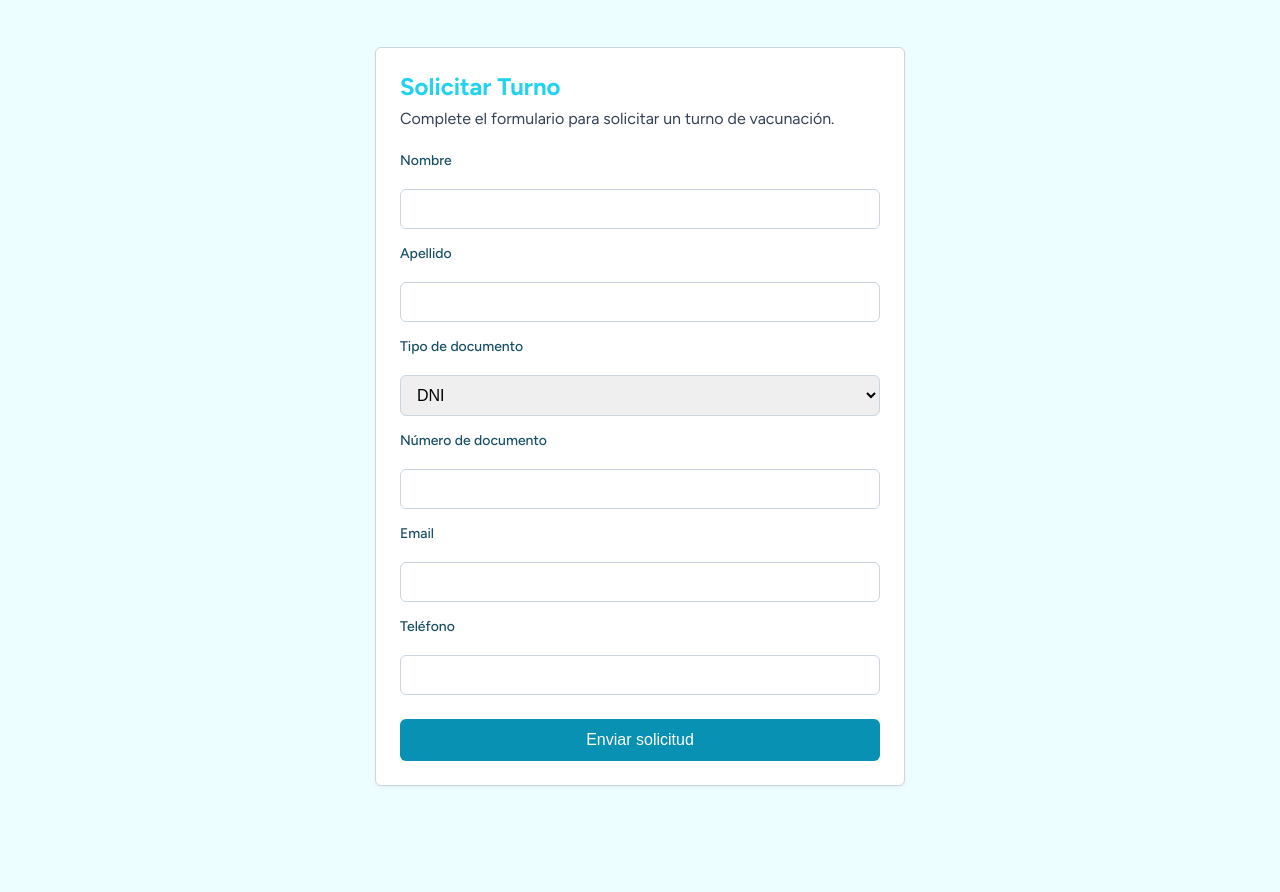
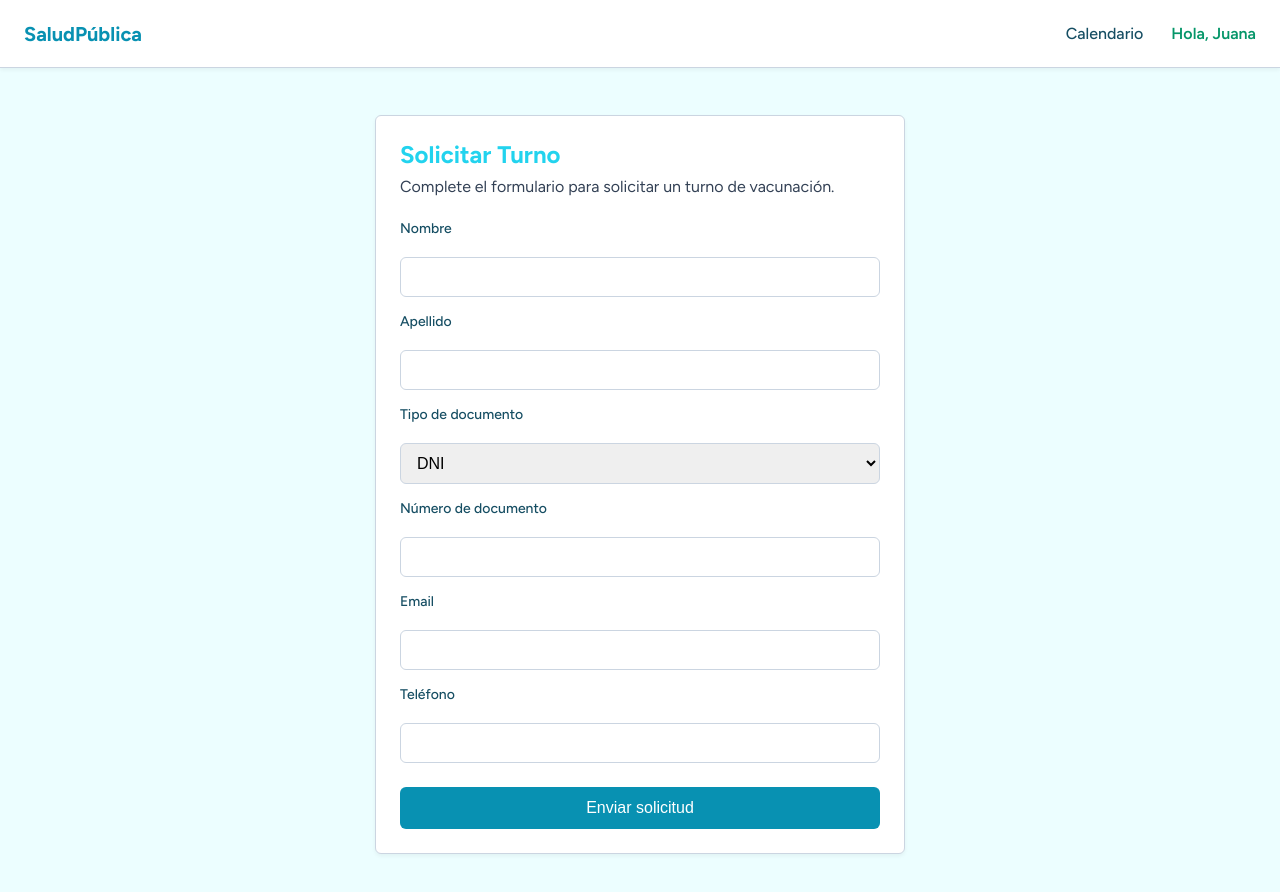
Before and after one commit to adrianabadin/fiebrehemorragica, a Next.js app: page / in a window 1280 px wide. Shown: the top 892 px of the page. Before the commit the page ends 832 px from the top, so only its background shows below. Built offline with nearby package versions, Linux system fonts and the light colour scheme.

Commit message:
feat: add Header with mock auth state

```diff
--- a/src/app/layout.tsx
+++ b/src/app/layout.tsx
@@ -1,5 +1,6 @@
 import type { Metadata } from "next";
 import "./globals.css";
+import Header from "../components/Header";
 
 export const metadata: Metadata = {
   title: "Turnos - Vacunación Fiebre Hemorrágica",
@@ -12,7 +13,10 @@ export default function RootLayout({ children }: { children: React.ReactNode })
       <head>
         <link href="https://fonts.googleapis.com/css2?family=Figtree:wght@300;400;500;600;700&display=swap" rel="stylesheet" />
       </head>
-      <body>{children}</body>
+      <body>
+        <Header />
+        <main>{children}</main>
+      </body>
     </html>
   );
 }
--- /dev/null
+++ b/src/components/Header.module.css
@@ -0,0 +1,60 @@
+/* src/components/Header.module.css */
+.header {
+  background-color: var(--surface);
+  border-bottom: 1px solid var(--border);
+  padding: 16px 24px;
+  display: flex;
+  justify-content: space-between;
+  align-items: center;
+  position: sticky;
+  top: 0;
+  z-index: 50;
+  box-shadow: var(--shadow-sm);
+}
+
+.logo {
+  font-weight: 700;
+  color: var(--primary);
+  text-decoration: none;
+  font-size: 1.25rem;
+}
+
+.nav {
+  display: flex;
+  gap: 16px;
+  align-items: center;
+}
+
+.link {
+  color: var(--text-main);
+  text-decoration: none;
+  font-weight: 500;
+  padding: 8px 12px;
+  border-radius: var(--radius-md);
+  transition: background-color 0.2s;
+}
+
+.link:hover {
+  background-color: var(--background);
+}
+
+.cta {
+  background-color: var(--primary);
+  color: #fff;
+  padding: 8px 16px;
+  border-radius: var(--radius-md);
+  text-decoration: none;
+  font-weight: 600;
+  border: none;
+  cursor: pointer;
+  transition: background-color 0.2s;
+}
+
+.cta:hover {
+  background-color: var(--secondary);
+}
+
+.user {
+  font-weight: 600;
+  color: var(--cta);
+}
--- /dev/null
+++ b/src/components/Header.tsx
@@ -0,0 +1,29 @@
+// src/components/Header.tsx
+import Link from 'next/link';
+import styles from './Header.module.css';
+
+export default function Header() {
+  // Mock user state. Cambiar a null para probar estado deslogueado.
+  const user = { name: "Juana" };
+
+  return (
+    <header className={styles.header}>
+      <Link href="/" className={styles.logo}>
+        SaludPública
+      </Link>
+
+      <nav className={styles.nav}>
+        <Link href="/calendar" className={styles.link}>
+          Calendario
+        </Link>
+        {user ? (
+          <div className={styles.user}>Hola, {user.name}</div>
+        ) : (
+          <Link href="/login" className={styles.cta}>
+            Iniciar Sesión
+          </Link>
+        )}
+      </nav>
+    </header>
+  );
+}
```
